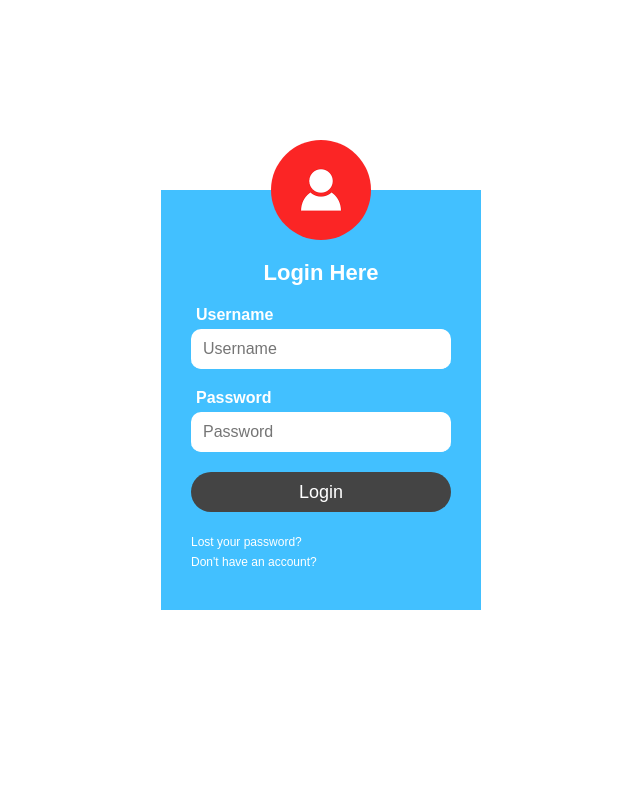
After one commit to abhinaypodugu/WebSE, a Django app: page /login in a window 1280 px wide. The commit adds this page. Shown: the whole page, without its empty margins (319-959 px from the left). Run offline with Django 3.2, Linux system fonts and the light colour scheme.

Commit message:
login with backend

```diff
--- a/WebSE/Webapp/urls.py
+++ b/WebSE/Webapp/urls.py
@@ -2,6 +2,8 @@ from Webapp import views
 from django.urls import path
 
 urlpatterns = [
-    path('',views.index, name="Webapp"),
-    path('fddonate',views.FoodDonationView),
+    path('', views.index, name="Webapp"),
+    path('fddonate', views.FoodDonationView),
+    path('login', views.loginPage, name="login"),
+    path('logout', views.Logout, name='logout'),
 ]
--- a/WebSE/Webapp/views.py
+++ b/WebSE/Webapp/views.py
@@ -1,13 +1,18 @@
-from django.shortcuts import render,redirect
+from django.shortcuts import render, redirect
 from django.views.generic import View
-from Webapp.models import FoodDonationModel,EventGallery,ActiveEvent,FaqsModel
-from django.http import HttpResponse,HttpResponseRedirect
+from Webapp.models import FoodDonationModel, EventGallery, ActiveEvent, FaqsModel
+from django.http import HttpResponse, HttpResponseRedirect
 from .forms import FoodDonationForm
 from django.contrib import messages
+from django.contrib.auth.models import User
+from django.contrib.auth import authenticate, logout, login
+
 
 # Create your views here.
+
+
 def index(request):
-    # TODO: get image elements and make page dynamic
+
     events = EventGallery.objects.order_by('id')
 
     active_event = ActiveEvent.objects.get(pk=1)
@@ -16,20 +21,49 @@ def index(request):
     faqs2 = FaqsModel.objects.order_by('pk')[3:6]
     faqs3 = FaqsModel.objects.order_by('pk')[6:9]
 
-    return render(request,'Webapp/zero-hunger/index.html',{'events':events, 'active_event':active_event , 'faqs1':faqs1, 'faqs2':faqs2, 'faqs3':faqs3})
+    mydict = {'events': events, 'active_event': active_event,
+              'faqs1': faqs1, 'faqs2': faqs2, 'faqs3': faqs3}
+
+    if request.method == 'POST':
+        username = request.POST['username']
+        password = request.POST['password']
+
+        user = authenticate(username=username, password=password)
+
+        if user is None:
+            messages.info(request, '*Invalid Credentials')
+            return redirect('login')
+        else:
+            login(request, user)
+
+    return render(request, 'Webapp/zero-hunger/index.html', mydict)
+
 
 def FoodDonationView(request):
 
-    name_fd = request.POST.get('name_fd',False)
-    phone_fd = request.POST.get('phone_fd',False)
-    Location_fd = request.POST.get('Location_fd',False)
-    Amount_fd = request.POST.get('Amount_fd',False)
-    FoodType_fd = request.POST.get('FoodType_fd',False)
-    Reason_fd = request.POST.get('Reason_fd',False)
-    if(len(str(phone_fd))==10):
-        info = FoodDonationModel(name_fd=name_fd , phone_fd=phone_fd , Location_fd=Location_fd , Amount_fd=Amount_fd , FoodType_fd = FoodType_fd , Reason_fd = Reason_fd)
+    name_fd = request.POST.get('name_fd', False)
+    phone_fd = request.POST.get('phone_fd', False)
+    Location_fd = request.POST.get('Location_fd', False)
+    Amount_fd = request.POST.get('Amount_fd', False)
+    FoodType_fd = request.POST.get('FoodType_fd', False)
+    Reason_fd = request.POST.get('Reason_fd', False)
+    if(len(str(phone_fd)) == 10):
+        info = FoodDonationModel(name_fd=name_fd, phone_fd=phone_fd, Location_fd=Location_fd,
+                                 Amount_fd=Amount_fd, FoodType_fd=FoodType_fd, Reason_fd=Reason_fd)
         info.save()
-        messages.success(request,"Form Submission Success!! We will contact you soon...")
+        messages.success(
+            request, "Form Submission Success!! We will contact you soon...")
     else:
-        messages.error(request,"Invalid Phone Number!! Fill the form again...")
+        messages.error(
+            request, "Invalid Phone Number!! Fill the form again...")
     return redirect('/')
+
+
+def loginPage(request):
+
+    return render(request, 'Webapp/zero-hunger/login.html')
+
+
+def Logout(request):
+    logout(request)
+    return redirect('Webapp')
--- /dev/null
+++ b/WebSE/static/assets/css/login.css
@@ -0,0 +1,92 @@
+body{
+    margin: 0;
+    padding: 0;
+    background-size: cover;
+    background-position: center;
+    font-family: sans-serif;
+}
+
+.loginbox{
+    width: 320px;
+    height: 420px;
+    background: #42c0ff;
+    color: #fff;
+    top: 50%;
+    left: 50%;
+    position: absolute;
+    transform: translate(-50%,-50%);
+    box-sizing: border-box;
+    padding: 70px 30px;
+}
+
+.avatar{
+    width: 100px;
+    height: 100px;
+    border-radius: 50%;
+    position: absolute;
+    top: -50px;
+    left: calc(50% - 50px);
+}
+
+h1{
+    margin: 0;
+    padding: 0 0 20px;
+    text-align: center;
+    font-size: 22px;
+}
+
+.loginbox p{
+    margin: 0;
+    padding: 0;
+    font-weight: bold;
+    margin-bottom: 5px;
+    margin-left: 5px;
+}
+
+.loginbox input{
+    width: 100%;
+    margin-bottom: 20px;
+}
+
+.loginbox input[type="text"], input[type="password"]
+{
+    border: none;
+    border-bottom: 1px solid #fff;
+    padding-left: 12px;
+    outline: none;
+    height: 40px;
+    color: rgb(0, 0, 0);
+    font-size: 16px;
+    border-radius: 10px;
+}
+.loginbox input[type="submit"]
+{
+    border: none;
+    outline: none;
+    height: 40px;
+    background: #444;
+    color: #fff;
+    font-size: 18px;
+    border-radius: 20px;
+}
+.loginbox input[type="submit"]:hover
+{
+    cursor: pointer;
+    background: #ffc107;
+    color: #000;
+}
+.loginbox a{
+    text-decoration: none;
+    font-size: 12px;
+    line-height: 20px;
+    bottom: 8px;
+    color: #fff;
+}
+
+.loginbox a:hover
+{
+    color: #fff;
+}
+
+/* ==========
+=============================================================================================================================== */
--- /dev/null
+++ b/WebSE/templates/Webapp/zero-hunger/login.html
@@ -0,0 +1,35 @@
+{% load static %}
+<html lang="en">
+
+    <head>
+        <link href="{% static "assets/img/favicon1.png" %}" rel="icon">
+        <link rel="stylesheet" type="text/css" href='{% static 'assets/css/login.css' %}'>
+
+    <body>
+
+        <div id="modal-wrapper" class="loginbox modal">
+            {% if messages %}
+            <div class="alert alert-warning" role="alert">
+                {% for message in messages %}
+                {{ message }}
+                {% endfor %}
+            </div>
+            {% endif  %}
+            <img src='{% static "assets/img/avatar.png" %}' class="avatar">
+            <h1>Login Here</h1>
+            <form method="post" action="{% url 'Webapp' %}">
+                {% csrf_token %}
+                <p>Username</p>
+                <input type="text" name="username" placeholder="Username">
+                <p>Password</p>
+                <input type="password" name="password" placeholder="Password">
+                <input type="submit" name="" value="Login">
+                <a href="#">Lost your password?</a><br>
+                <a href="#">Don't have an account?</a>
+            </form>
+        </div>
+
+    </body>
+    </head>
+
+</html>
```
Also changed, not shown: WebSE/Webapp/models.py (+8 -2 lines), WebSE/templates/Webapp/zero-hunger/index.html (+208 -129 lines), WebSE/Webapp/migrations/0013_loginuser.py (added), WebSE/Webapp/migrations/0014_delete_loginuser.py (added), WebSE/db.sqlite3, WebSE/static/assets/img/avatar.png (added), WebSE/static/assets/img/log_back.png (added).
